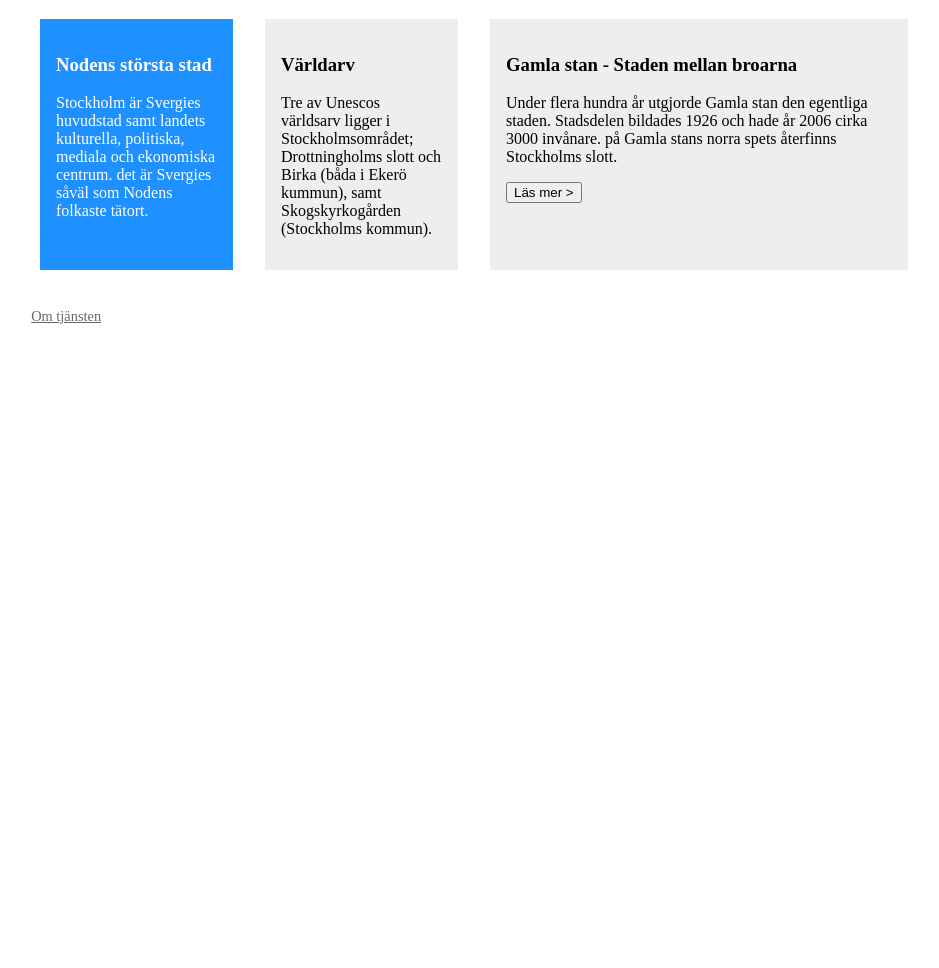
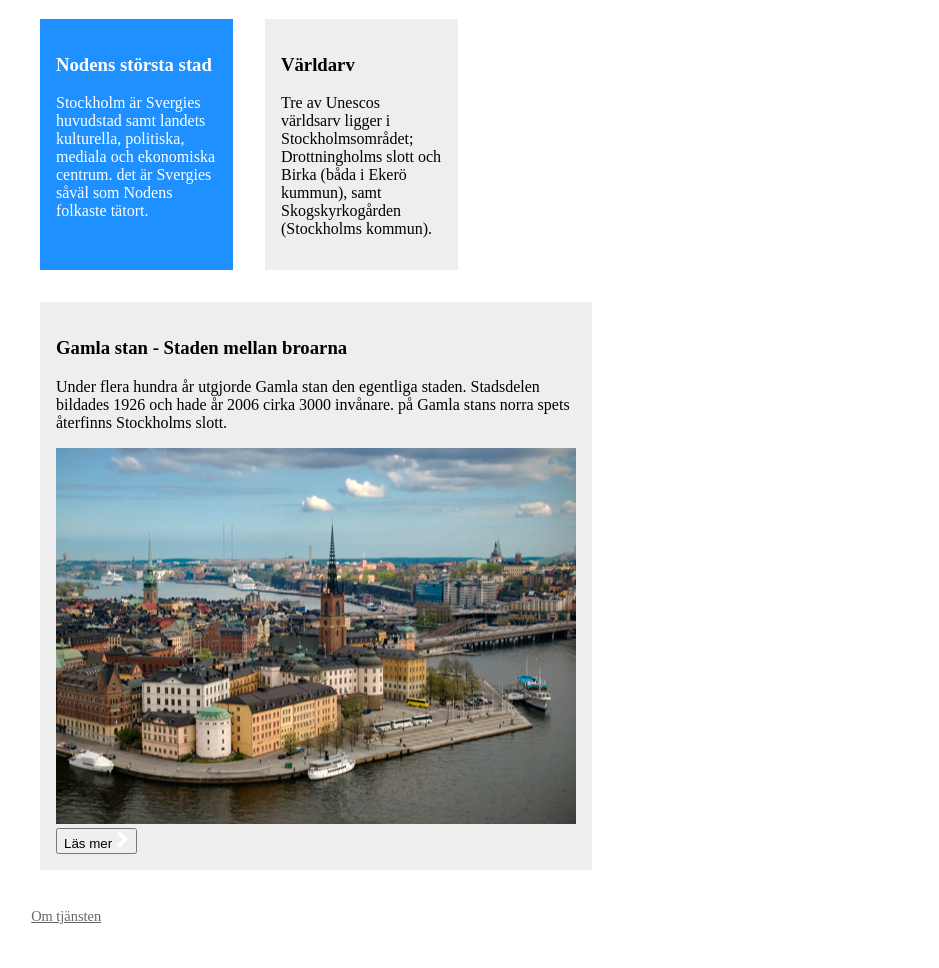
Before and after one commit to Donia1992/Projekt-LIA, a plain HTML site: page Index.html in a window 1280 px wide. Shown: the part 227-1195 px from the top of the page, without its empty margins (166-1105 px from the left). Before the commit the page ends 800 px from the top, so only its background shows below. Drawn offline with Linux system fonts and the light colour scheme.

Commit message:
new namespace, added img, added div and containers around img and p div

```diff
--- a/Index.html
+++ b/Index.html
@@ -50,10 +50,30 @@
         <li class="artikel-grid__block artikel-grid__block--large">
             <div class="artikel-grid__block-content">
                 <h3 class="artikel-grid__heading">Gamla stan - Staden mellan broarna</h3>
-                <p class="artikel-grid__paragraph">Under flera hundra år utgjorde Gamla stan den egentliga staden. Stadsdelen bildades 1926 och hade år 2006 cirka 3000 invånare. på Gamla stans norra spets återfinns Stockholms slott.</p>
-
-                <button class="artikel-grid__button" type="submit">
-                    <span class="visually hidden">Läs mer ></span>
+                <div class="artikel-grid__media-block">
+                     <div class="artikel-grid__block-paragraph-content">
+                        <p class="artikel-grid__paragraph">Under flera hundra år utgjorde Gamla stan den egentliga staden. Stadsdelen bildades 1926 och hade år 2006 cirka 3000 invånare. på Gamla stans norra spets återfinns Stockholms slott.</p>
+                     </div>
+                    <div class="artikel-grid__img-container">
+                        <img class="artikel-grid__img" src="img/stockholm.jpg" alt="stockholm" />
+                    </div>
+                </div>
+                <button class="artikel-grid__button" type="submit">Läs mer
+                    <span class="visually-hidden">Läs mer</span>
+                    <svg class="artikel-grid__button-svg" width="13px" height="17px" viewBox="0 0 18 26" version="1.1" xmlns="http://www.w3.org/2000/svg" xmlns:xlink="http://www.w3.org/1999/xlink" xmlns:sketch="http://www.bohemiancoding.com/sketch/ns">
+                        <title>arrow</title>
+                        <description>Created with Sketch (http://www.bohemiancoding.com/sketch)</description>
+                        <defs></defs>
+                        <g id="Page-1" stroke="none" stroke-width="1" fill="none" fill-rule="evenodd" sketch:type="MSPage">
+                            <g id="Desktop-(London)" sketch:type="MSArtboardGroup" transform="translate(-497.000000, -569.000000)" fill="#FFFFFF">
+                                <g id="Puff-#3" sketch:type="MSLayerGroup" transform="translate(90.000000, 306.000000)">
+                                    <g id="Läs-mer" transform="translate(280.000000, 252.000000)" sketch:type="MSShapeGroup">
+                                        <path d="M135,27 L135,15 L141,15 L141,30 L141,33 L123,33 L123,27 L135,27 Z" id="Rectangle-14" transform="translate(132.000000, 24.000000) rotate(-45.000000) translate(-132.000000, -24.000000) "></path>
+                                    </g>
+                                </g>
+                            </g>
+                        </g>
+                    </svg>
                 </button>
             </div>
         </li>
```
